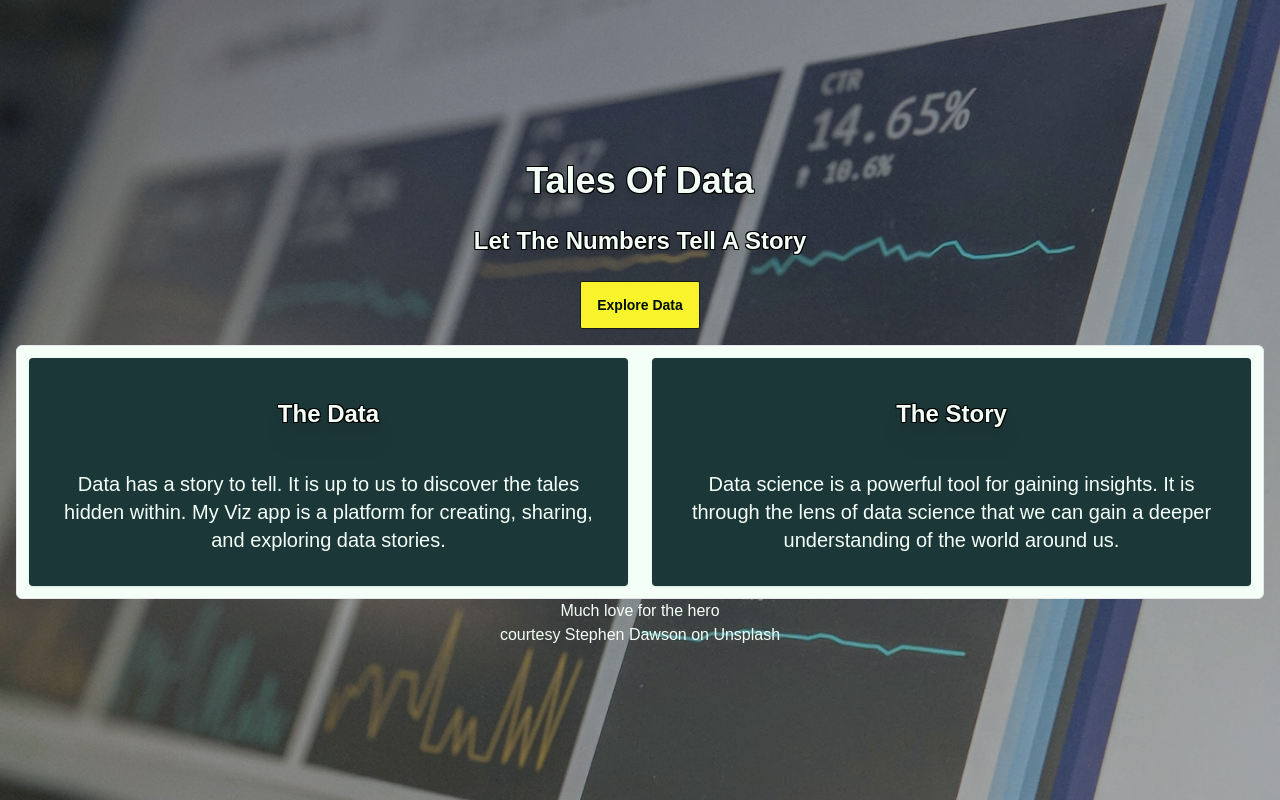
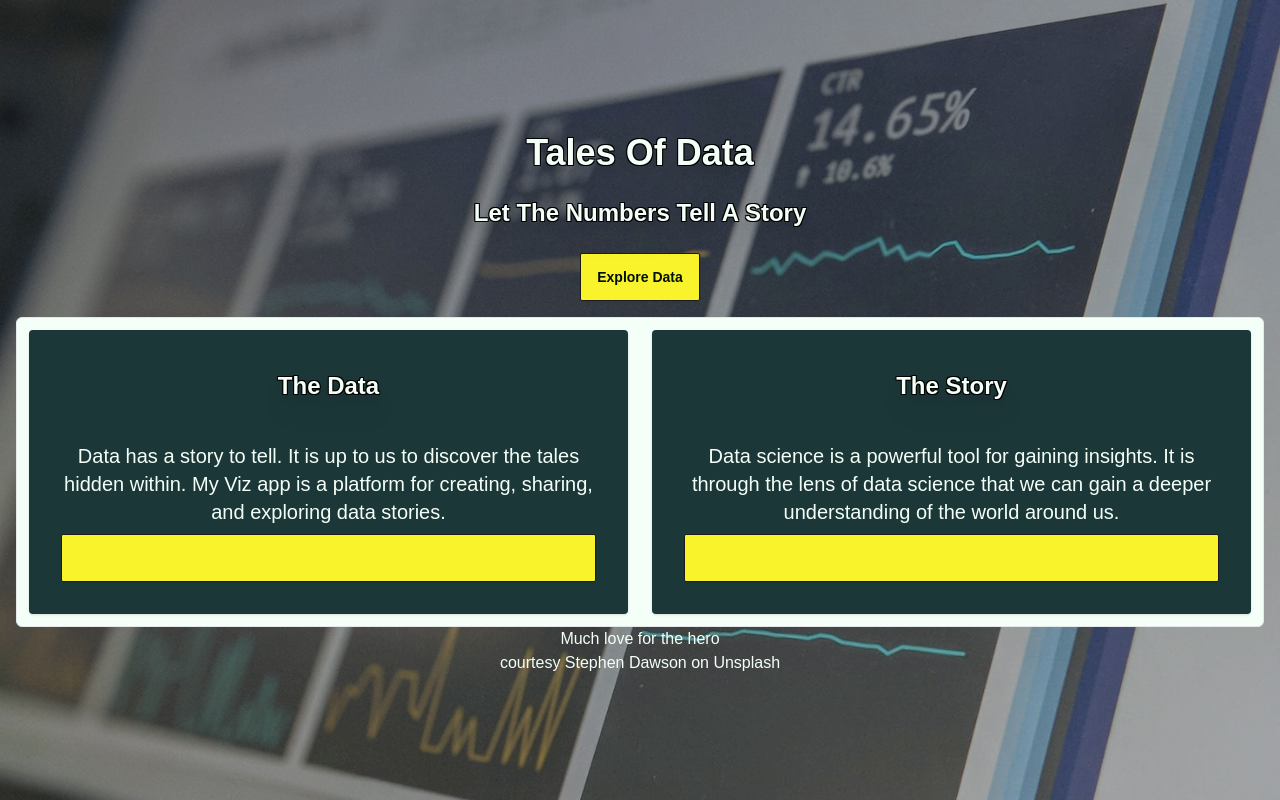
Before and after one commit to RW2023/viz, a Next.js app: page / in a window 1280 px wide. Built offline with nearby package versions, Linux system fonts and the light colour scheme.

Commit message:
Refactor GridBox component to add two new buttons

```diff
--- a/src/components/ui/GridBox.tsx
+++ b/src/components/ui/GridBox.tsx
@@ -1,5 +1,4 @@
 import { FC, ReactNode } from 'react';
-import SubHeading from './SubHeading';
 import LightSubHeading from './LightSubHeading';
 
 interface Props {
@@ -7,7 +6,8 @@ interface Props {
   content1: ReactNode;
   heading2: string;
   content2: ReactNode;
-  buttonText?: string;
+  buttonText1?: string;
+  buttonText2?: string;
 }
 
 const GridBox: FC<Props> = ({
@@ -15,6 +15,8 @@ const GridBox: FC<Props> = ({
   heading2,
   content1,
   content2,
+  buttonText1,
+  buttonText2,
 }): JSX.Element => {
   return (
     <div className="grid md:grid-cols-2 gap-4 mt-4 bg-headline text-secondary border border-1 p-2 rounded-md text-xl">
@@ -23,12 +25,24 @@ const GridBox: FC<Props> = ({
         <LightSubHeading title={heading1} />
         <div className="card-body">
           <div className="text-xl">{content1}</div>
+          <button
+            type="submit"
+            className="btn bg-button text-buttonText hover:bg-buttonText hover:text-button hover:border-button"
+          >
+            {buttonText1}
+          </button>
         </div>
       </div>
       <div className="bg-highlight p-4 rounded shadow card-compact m-1">
         <LightSubHeading title={heading2} />
         <div className="card-body">
           <div className="text-xl">{content2}</div>
+          <button
+            type="submit"
+            className="btn bg-button text-buttonText hover:bg-buttonText hover:text-button hover:border-button"
+          >
+            {buttonText2}
+          </button>
         </div>
       </div>
     </div>
```
